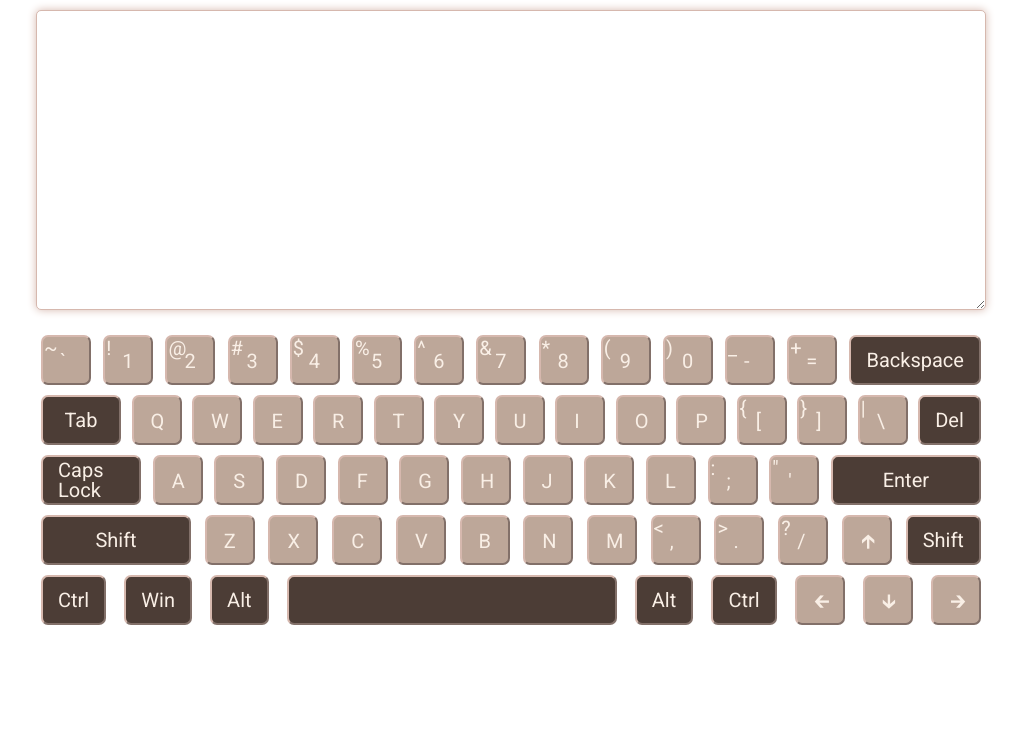
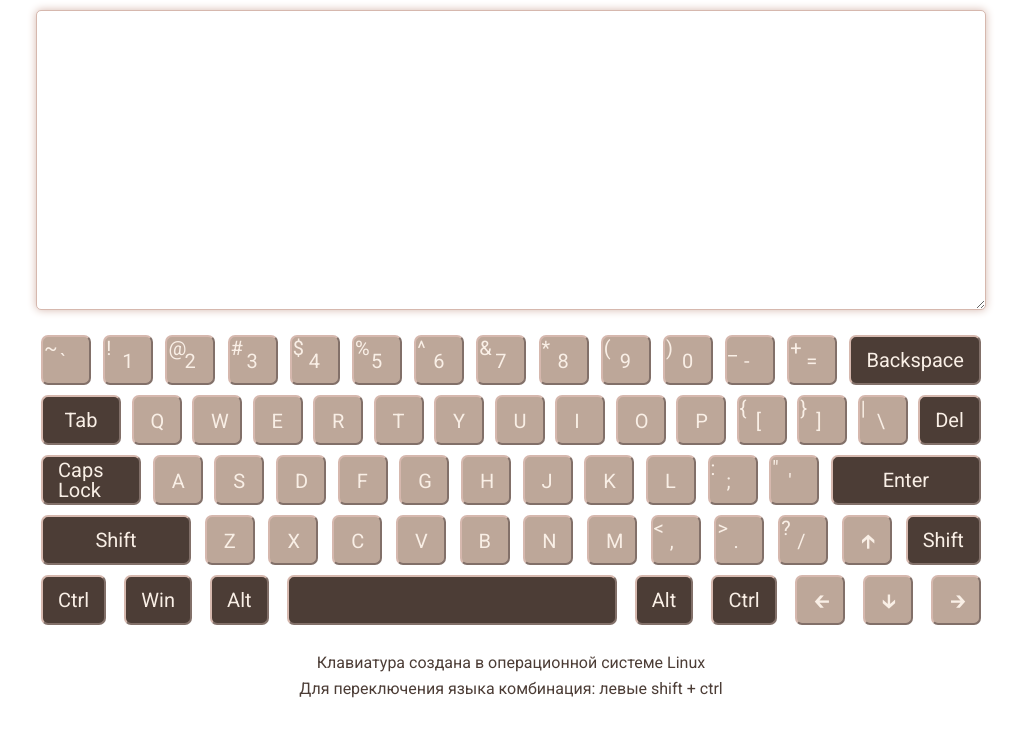
Before and after one commit to skelegor8/virtual-keyboard, a website: page virtual-keyboard/index.html in a window 1280 px wide. Both pictures are taken after a click on the element "Enter". Shown: the whole page, without its empty margins (129-1150 px from the left). Drawn offline with Linux system fonts and the light colour scheme.

Commit message:
feat: add system information and layout switching

```diff
--- a/virtual-keyboard/css/style.scss
+++ b/virtual-keyboard/css/style.scss
@@ -50,6 +50,20 @@ section{
   padding: 10px;
 }
 
+.keyboard{
+  display: flex;
+  flex-direction: column;
+  row-gap: 25px;
+  align-items: center;
+}
+.text-info{
+  display: flex;
+  flex-direction: column;
+  row-gap: 10px;
+  text-align: center;
+  font-size: 16px;
+  color: var(--dark-lava);
+}
 
 .btn{
   position: relative;
--- a/virtual-keyboard/js/script.js
+++ b/virtual-keyboard/js/script.js
@@ -148,10 +148,15 @@ function drawKeyboard() {
 
 drawKeyboard();
 
+const textInfo = document.createElement('div');
+textInfo.className = 'text-info';
+sectionKeyboard.append(textInfo);
+
+textInfo.innerHTML = '<p>Клавиатура создана в операционной системе Linux</p><p>Для переключения языка комбинация: левыe shift + ctrl</p>';
+
 function langKeyboard() {
   divKeyboardContainer.innerHTML = '';
   drawKeyboard();
-  btns = document.querySelectorAll('.btn');
 }
 
 document.addEventListener('keydown', (event) => {
@@ -166,15 +171,23 @@ document.addEventListener('keydown', (event) => {
   }
 });
 
+divContainer.addEventListener('click', () => {
   for (const btn of btns) {
     btn.addEventListener('click', (event) => {
       if (event.target.classList.contains('fn-btn')) {
-      textarea.innerHTML += btn.children[0].innerHTML.toLocaleLowerCase();
+        if (event.target.classList.contains('space')) {
+          textarea.innerHTML += btn.children[btn.children.length - 1].innerHTML.toLocaleLowerCase();
+        } else if (event.target.classList.contains('backspace')) {
+          textarea.innerHTML = textarea.innerHTML.slice(0, -1);
         } else {
-      textarea.innerHTML += btn.children[1].innerHTML.toLocaleLowerCase();
+          textarea.innerHTML += '';
+        }
+      } else if (event.target.classList.contains('btn')) {
+        textarea.innerHTML += btn.children[btn.children.length - 1].innerHTML.toLocaleLowerCase();
       }
     });
   }
+});
 
 document.body.addEventListener('keydown', (index) => {
   for (const btn of btns) {
@@ -195,3 +208,9 @@ document.body.addEventListener('keyup', (index) => {
     }
   }
 });
+
+const enter = document.querySelector('.enter');
+
+enter.addEventListener('click', () => {
+  textarea.innerHTML += '\n';
+});
```
Also changed, not shown: virtual-keyboard/css/style.css. Lines whose indentation alone changed are shown as unchanged.
